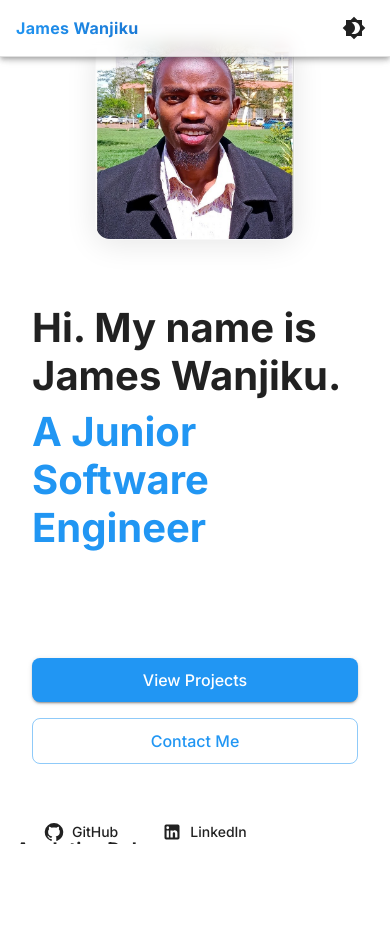
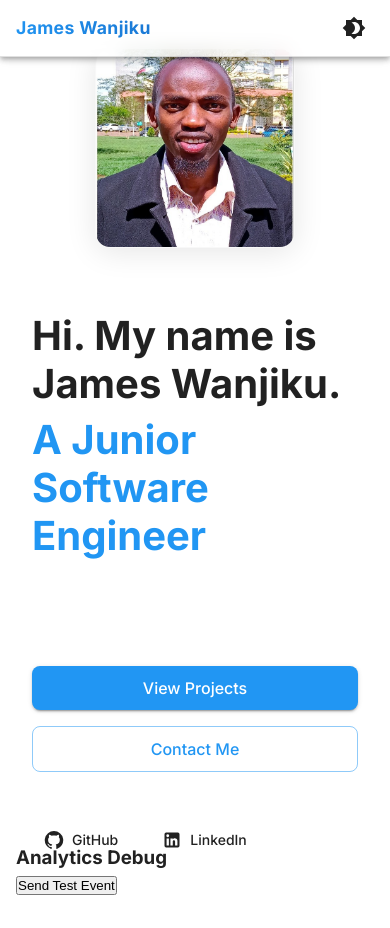
Before and after one commit to Garnet-Owl/Garnet-Owl.github.io, a Next.js app: page / in a window 390 px wide. Before the commit the page ends 844 px from the top, so only its background shows below. Built offline with nearby package versions, Linux system fonts and the light colour scheme.

Commit message:
Enhance Header component for responsiveness and improve global styles: integrate responsive design features, enable smooth scrolling, and clean up scrollbar styles.

```diff
--- a/app/components/Header.tsx
+++ b/app/components/Header.tsx
@@ -3,6 +3,7 @@
 import React from "react";
 import { AppBar, Toolbar, Typography, IconButton } from "@mui/material";
 import { useTheme } from "../context/ThemeContext";
+import { useResponsive } from "../context/ResponsiveContext";
 import {
   Brightness7 as LightModeIcon,
   Brightness4 as DarkModeIcon,
@@ -11,6 +12,7 @@
 
 const Header = () => {
   const { toggleTheme, isDarkMode } = useTheme();
+  const { isMobile } = useResponsive();
 
   return (
     <AppBar
@@ -21,14 +23,24 @@
         borderBottom: "1px solid",
         borderColor: "divider",
         zIndex: (theme) => theme.zIndex.drawer + 1,
+        top: 0,
+        left: 0,
+        right: 0,
       }}
     >
-      <Toolbar sx={{ justifyContent: "space-between" }}>
+      <Toolbar
+        sx={{
+          justifyContent: "space-between",
+          minHeight: { xs: "56px", sm: "64px" }, // Responsive height
+          px: { xs: 2, sm: 3, md: 4 }, // Responsive padding
+        }}
+      >
         {/* Logo/Brand */}
         <Typography
           variant="h6"
           sx={{
             fontWeight: 700,
+            fontSize: isMobile ? "1.1rem" : "1.25rem",
             background: isDarkMode
               ? "linear-gradient(45deg, #6F42C1, #7950F2)"
               : "linear-gradient(45deg, #2196f3, #1976d2)",
@@ -46,6 +58,7 @@
           sx={{
             color: "text.primary",
             transition: "transform 0.2s ease-in-out",
+            padding: isMobile ? "8px" : "12px",
             "&:hover": {
               transform: "scale(1.1)",
               backgroundColor: (theme) =>
--- a/app/globals.css
+++ b/app/globals.css
@@ -7,13 +7,37 @@
 html,
 body {
   max-width: 100vw;
+  min-height: 100vh;
   overflow-x: hidden;
-  height: 100%;
+  -webkit-overflow-scrolling: touch; /* Smooth scrolling on iOS */
 }
 
 body {
   position: relative;
-  min-height: 100vh;
+  overflow-y: auto;
+  height: 100%;
+}
+
+/* Enable smooth scrolling */
+@media (prefers-reduced-motion: no-preference) {
+  html {
+    scroll-behavior: smooth;
+  }
+}
+
+/* Custom scrollbar for webkit browsers */
+::-webkit-scrollbar {
+  width: 8px;
+}
+
+::-webkit-scrollbar-track {
+  background: transparent;
+}
+
+::-webkit-scrollbar-thumb {
+  background-color: rgba(155, 155, 155, 0.5);
+  border-radius: 20px;
+  border: transparent;
 }
 :root {
   --max-width: 1100px;
@@ -34,23 +58,7 @@
   scroll-padding-top: 80px; /* Adjust based on your header height */
 }
 
-/* Custom scrollbar */
-::-webkit-scrollbar {
-  width: 10px;
-}
-
-::-webkit-scrollbar-track {
-  background: #f1f1f1;
-}
-
-::-webkit-scrollbar-thumb {
-  background: #888;
-  border-radius: 5px;
-}
-
-::-webkit-scrollbar-thumb:hover {
-  background: #555;
-}
+/* Removed duplicate scrollbar styles */
 
 /* Fade-in animation */
 @keyframes fadeIn {
--- a/app/layout.tsx
+++ b/app/layout.tsx
@@ -2,8 +2,8 @@
 import { ResponsiveProvider } from "./context/ResponsiveContext";
 import { Inter } from "next/font/google";
 import { GoogleAnalytics } from "@next/third-parties/google";
-import Header from './components/Header';
-import Box from '@mui/material/Box';
+import Header from "./components/Header";
+import Box from "@mui/material/Box";
 import "./globals.css";
 
 const inter = Inter({ subsets: ["latin"] });
@@ -23,26 +23,34 @@
     <html lang="en">
       <head></head>
       <GoogleAnalytics gaId="G-VVW80YL13K" />
-      <body className={inter.className} style={{ margin: 0 }}>
+      <body
+        className={inter.className}
+        style={{ margin: 0, overflowY: "auto" }}
+      >
         <ThemeProvider>
           <ResponsiveProvider>
             <Box
-              component="main"
+              component="div"
               sx={{
-                minHeight: '100vh',
-                display: 'flex',
-                flexDirection: 'column',
-                position: 'relative',
-                overflow: 'hidden'
+                width: "100%",
+                minHeight: "100vh",
+                display: "flex",
+                flexDirection: "column",
+                overflowX: "hidden",
+                overflowY: "auto",
+                position: "relative",
               }}
             >
               <Header />
               <Box
-                component="div"
+                component="main"
                 sx={{
                   flexGrow: 1,
-                  pt: { xs: 7, sm: 8 }, // Responsive padding for different screen sizes
-                  px: 2 // Add some horizontal padding
+                  width: "100%",
+                  pt: { xs: 8, sm: 9 }, // Increased padding-top for header space
+                  px: { xs: 2, sm: 3, md: 4 }, // Responsive horizontal padding
+                  pb: { xs: 4, sm: 5 }, // Bottom padding
+                  overflowY: "auto",
                 }}
               >
                 {children}
```
